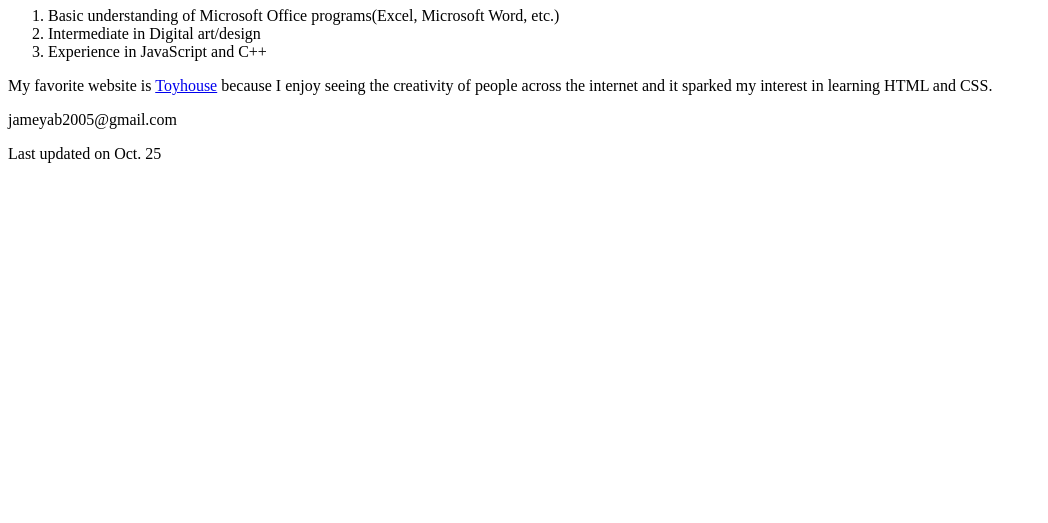
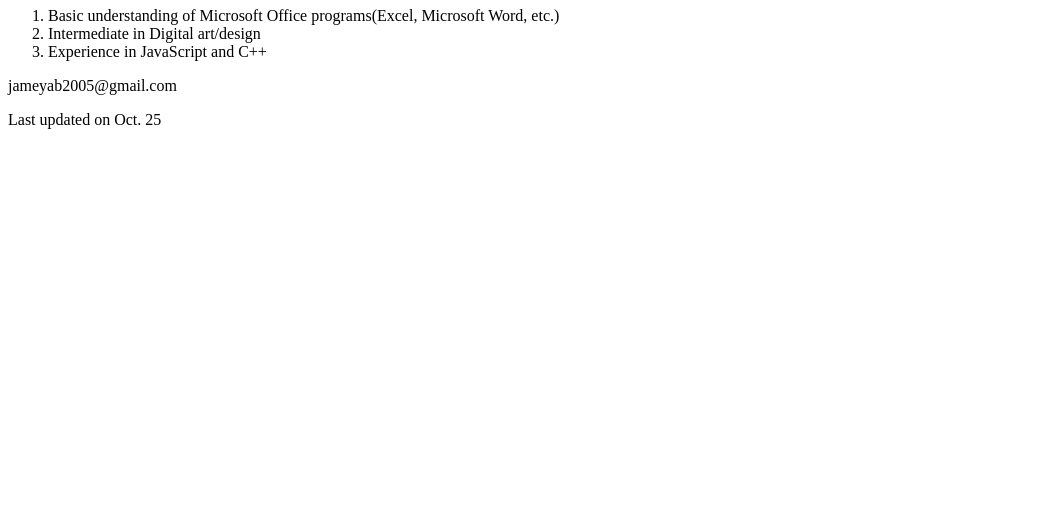
Before and after one commit to JameyaB/Project-1-2, a plain HTML site: page About.html in a window 1280 px wide. Shown: the part 277-800 px from the top of the page, without its empty margins (0-1048 px from the left). Drawn offline with Linux system fonts and the light colour scheme.

Commit message:
Add files via upload

```diff
--- a/About.html
+++ b/About.html
@@ -27,8 +27,6 @@
 <li>Intermediate in Digital art/design</li>
 <li>Experience in JavaScript and C++</li>
 </ol>
-<p>My favorite website is <a href="https://toyhou.se/">Toyhouse</a> because I enjoy seeing the creativity of people across the internet and it sparked my interest in learning HTML and CSS.</p>
-<footer>
     <p>jameyab2005@gmail.com</p>
     <p>Last updated on Oct. 25</p></footer>
 </body>
```
